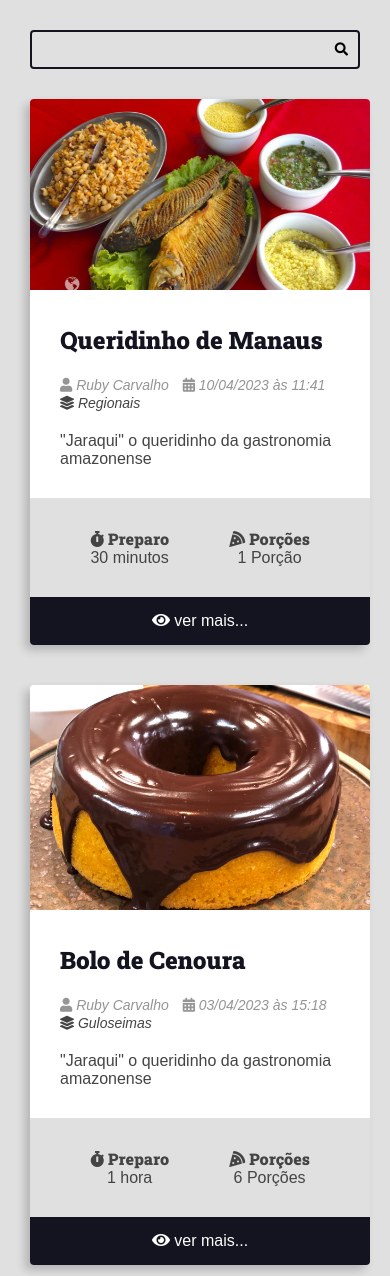
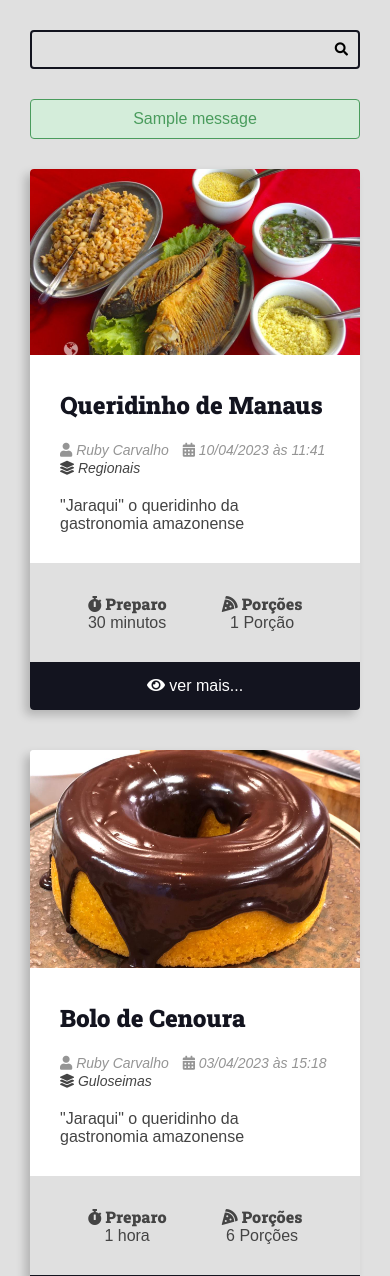
Before and after one commit to RubyCarvalho/projeto_django, a Django app: page / in a window 390 px wide. Shown: the part 166-1442 px from the top of the page. Run offline with Django 3.2, Linux system fonts and the light colour scheme; data comes from the database, SQL or seed files in the repository; both versions use the stored data as it was after the commit; one stand-in notice (Sample message) is shown.

Commit message:
(Seção 12) finalizada

```diff
--- a/recipes/static/recipes/css/styles.css
+++ b/recipes/static/recipes/css/styles.css
@@ -260,6 +260,58 @@
   .pagination .page-current{
     background:var(--color-primary-dark) ;
   }
+
+  /* Messages */
+.message {
+  padding: 1rem;
+  border-radius: 4px;
+  border: 1px solid var(--color-dark-text);
+  background: var(--color-gray-2);
+  color: var(--color-dark-text);
+}
+.messages-container {
+  display: flex;
+  flex-flow: column nowrap;
+  gap: calc(var(--spacing-gutter-medium) / 2);
+}
+.message-error {
+  border: 1px solid var(--color-error-dark);
+  background: var(--color-error-light);
+  color: var(--color-error-dark);
+}
+
+.message-success {
+  border: 1px solid var(--color-success-dark);
+  background: var(--color-success-light);
+  color: var(--color-success-dark);
+}
+
+.message-warning {
+  border: 1px solid var(--color-warning-dark);
+  background: var(--color-warning-light);
+  color: var(--color-warning-dark);
+}
+
+.message-alert {
+  border: 1px solid var(--color-alert-dark);
+  background: var(--color-alert-light);
+  color: var(--color-alert-dark);
+}
+
+.message-info {
+  border: 1px solid var(--color-info-dark);
+  background: var(--color-info-light);
+  color: var(--color-info-dark);
+}
+
+.message-debug {
+  border: 1px solid var(--color-debug-dark);
+  background: var(--color-debug-light);
+  color: var(--color-debug-dark);
+}
+
+/* Generics */
+
   .center{
     text-align: center;
   }
@@ -269,3 +321,8 @@
   .m-y{
     margin: var(--spacing-gutter-medium);
   }
+  @media (max-width: 600px) {
+    .main-content-list {
+      grid-template-columns: repeat(auto-fit, minmax(100%, 1fr));
+    }
+  }
--- a/recipes/templates/recipes/pages/home.html
+++ b/recipes/templates/recipes/pages/home.html
@@ -1,15 +1,16 @@
 {% extends 'global/base.html' %}
-
-{% block title %} Gastronomia Regional | {% endblock title %}
+{% block title %}Home | {% endblock title %}
 
 {% block content %}
+
+{% include 'recipes/partials/messages.html' %}
+
 <div class="main-content main-content-list container">
-
 {% for recipe in recipes %}
     {% include 'recipes/partials/recipe.html' %}
 {% empty %}
     <div class="center m-y">
-        <h1>No recipes found here</h1>
+        <h1>No recipes found here 🥲</h1>
     </div>
 {% endfor %}
 </div>
--- /dev/null
+++ b/recipes/templates/recipes/partials/messages.html
@@ -0,0 +1,9 @@
+{% if messages %}
+<div class="main-content center container messages-container">
+    {% for message in messages %}
+        <div class="message {{ message.tags }}">
+            {{ message }}
+        </div>
+    {% endfor %}
+</div>
+{% endif %}
--- a/recipes/views.py
+++ b/recipes/views.py
@@ -1,4 +1,5 @@
 import os
+
 
 from django.db.models import Q
 from django.http import Http404
```
Also changed, not shown: project/settings.py (+10 -0 lines), requirements.txt (added, +34 -0 lines), db.sqlite3.
